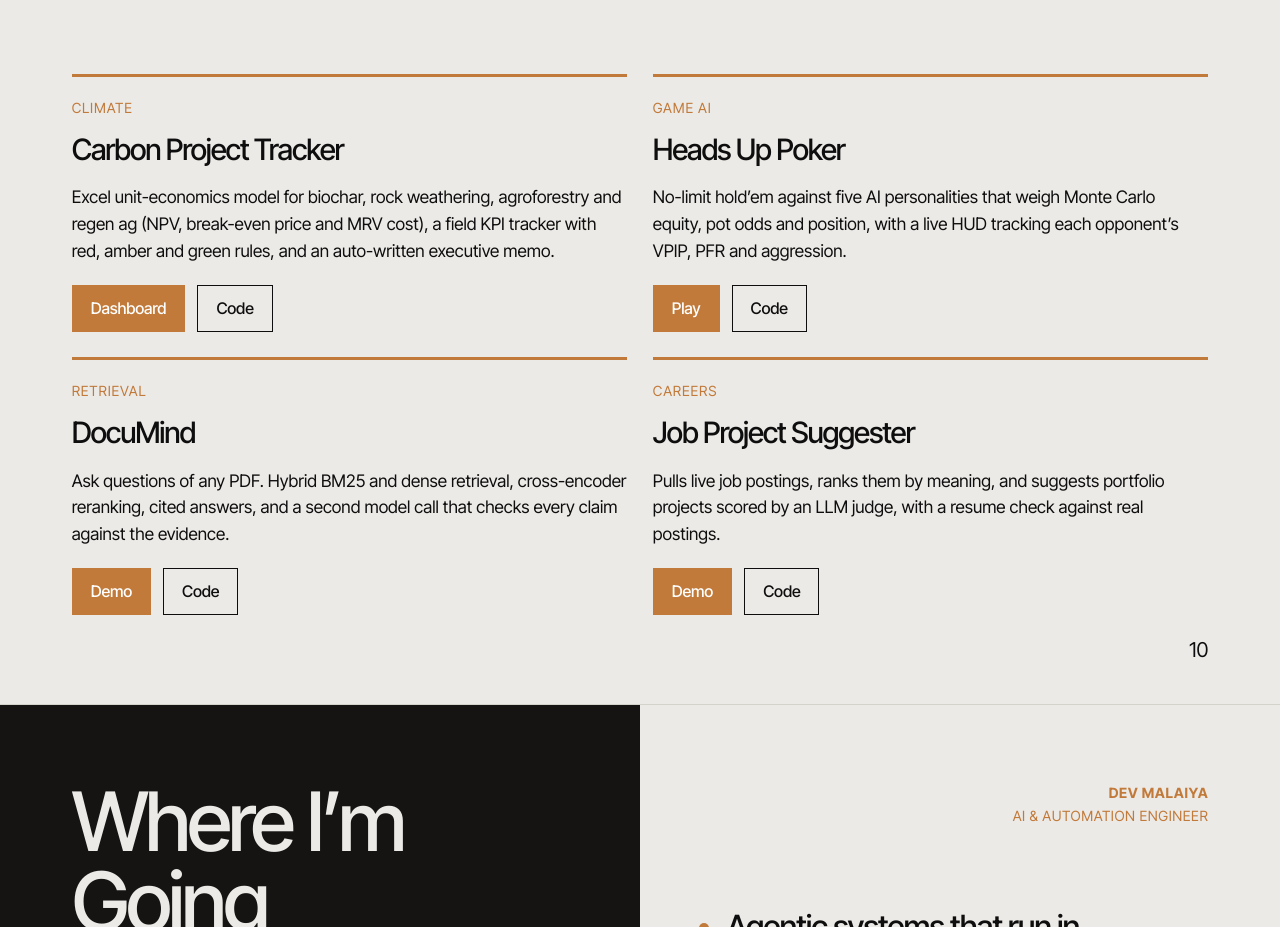
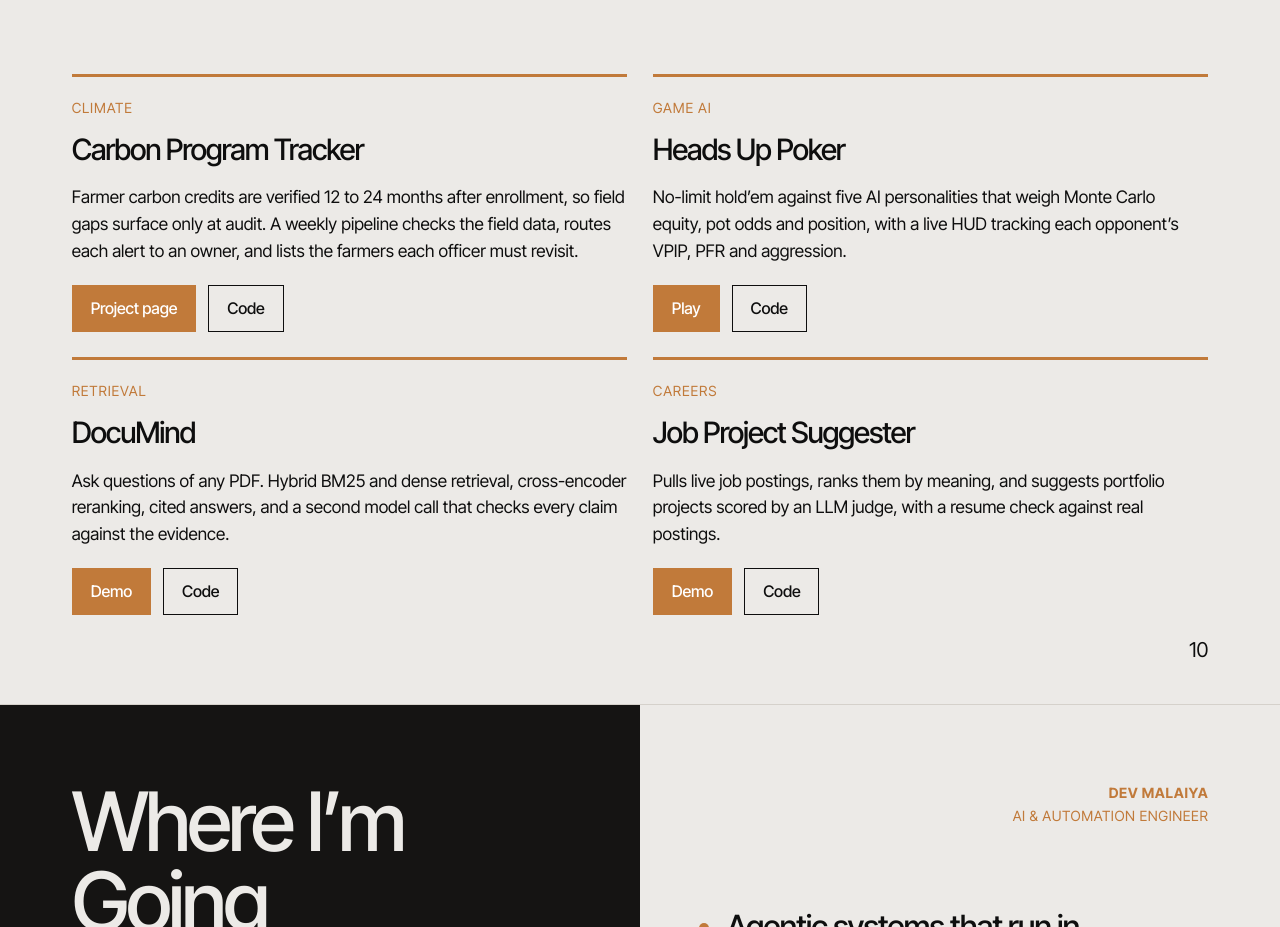
Before and after one commit to devmalaiyatx01-commits/devmalaiyatx01-commits.github.io, a plain HTML site: page index.html in a window 1280 px wide. Shown: the part 8122-9049 px from the top of the page. Drawn offline with Linux system fonts and the light colour scheme.

Commit message:
Carbon card: describe the pipeline and the problem it solves
Co-Authored-By: Claude Opus 5.5 <noreply@anthropic.com>

```diff
--- a/index.html
+++ b/index.html
@@ -362,8 +362,8 @@ img,svg{display:block;max-width:100%}
   </div>
   <div class="body">
     <div class="more">
-      <article class="card"><p class="k">Climate</p><h3>Carbon Project Tracker</h3><p>Excel unit-economics model for biochar, rock weathering, agroforestry and regen ag (NPV, break-even price and MRV cost), a field KPI tracker with red, amber and green rules, and an auto-written executive memo.</p>
-        <div class="links"><a class="btn fill" href="https://devmalaiyatx01-commits.github.io/carbon-project-tracker/">Dashboard</a><a class="btn" href="https://github.com/devmalaiyatx01-commits/carbon-project-tracker">Code</a></div></article>
+      <article class="card"><p class="k">Climate</p><h3>Carbon Program Tracker</h3><p>Farmer carbon credits are verified 12 to 24 months after enrollment, so field gaps surface only at audit. A weekly pipeline checks the field data, routes each alert to an owner, and lists the farmers each officer must revisit.</p>
+        <div class="links"><a class="btn fill" href="https://devmalaiyatx01-commits.github.io/carbon-project-tracker/">Project page</a><a class="btn" href="https://github.com/devmalaiyatx01-commits/carbon-project-tracker">Code</a></div></article>
       <article class="card"><p class="k">Game AI</p><h3>Heads Up Poker</h3><p>No-limit hold&rsquo;em against five AI personalities that weigh Monte Carlo equity, pot odds and position, with a live HUD tracking each opponent&rsquo;s VPIP, PFR and aggression.</p>
         <div class="links"><a class="btn fill" href="https://devmalaiyatx01-commits.github.io/pokerTracker/">Play</a><a class="btn" href="https://github.com/devmalaiyatx01-commits/pokerTracker">Code</a></div></article>
       <article class="card"><p class="k">Retrieval</p><h3>DocuMind</h3><p>Ask questions of any PDF. Hybrid BM25 and dense retrieval, cross-encoder reranking, cited answers, and a second model call that checks every claim against the evidence.</p>
```
